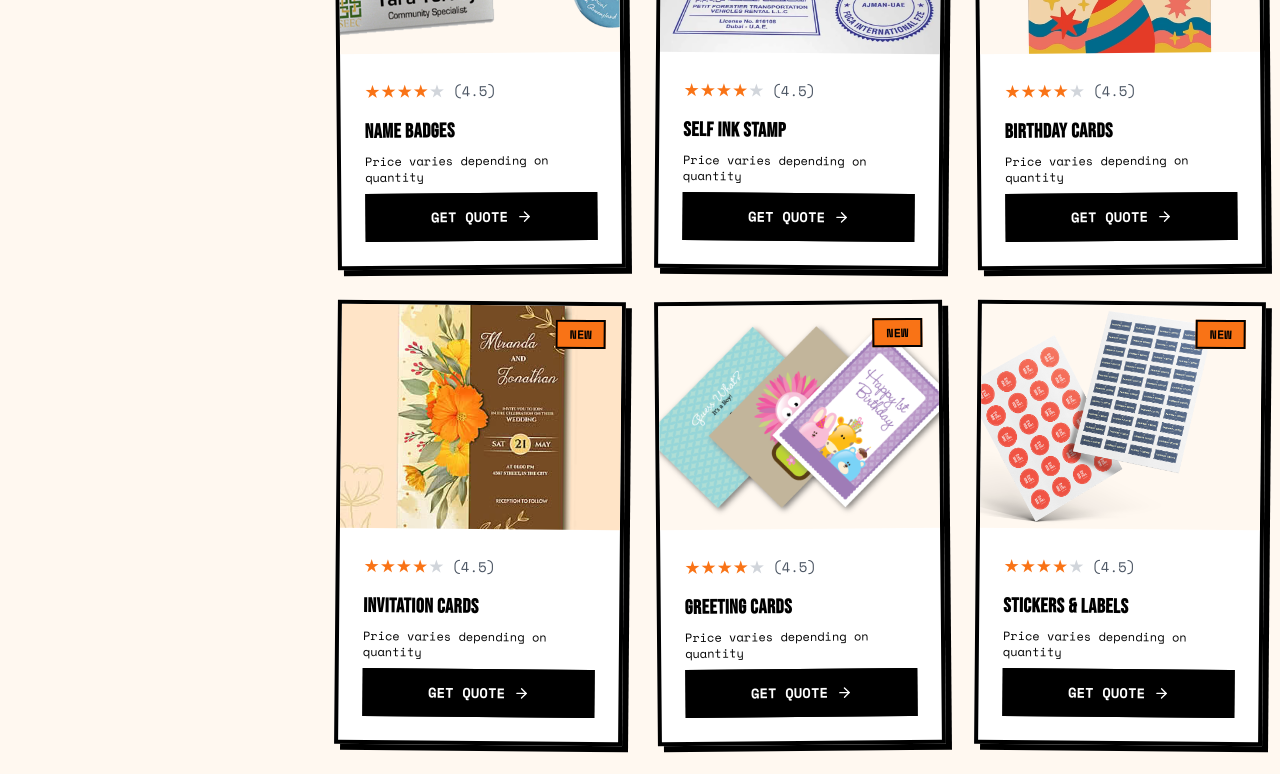
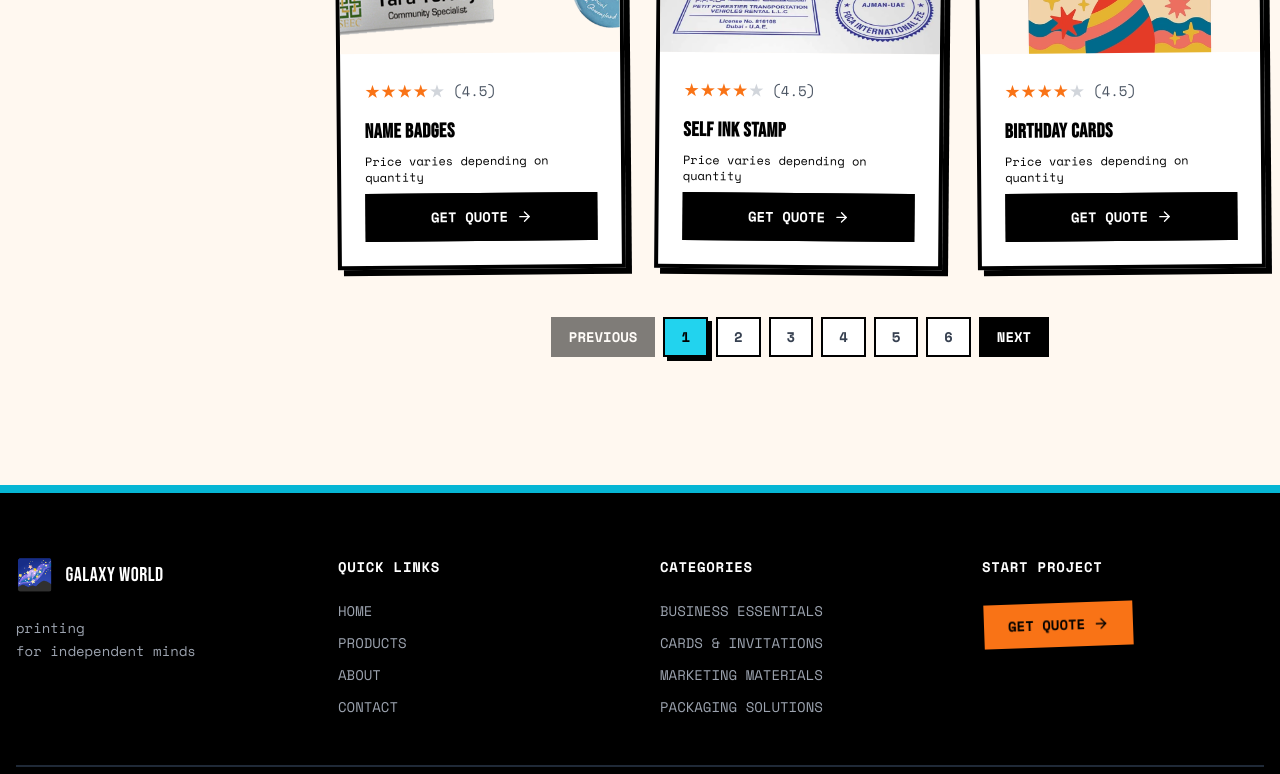
Before and after one commit to abcxhadi/GWAPrinting2, a React (Vite) app in the folder Website/: page /products in a window 1280 px wide. Shown: the part 1539-2313 px from the top of the page. Built offline with nearby package versions, Linux system fonts and the light colour scheme.

Commit message:
seperate to pages

```diff
--- a/Website/src/pages/ProductsPage.jsx
+++ b/Website/src/pages/ProductsPage.jsx
@@ -9,8 +9,14 @@ export function ProductsPage() {
   const [selectedCategory, setSelectedCategory] = useState(
     location.state?.selectedCategory || "all",
   );
+  const [currentPage, setCurrentPage] = useState(1);
+  const productsPerPage = 9;
   // This is a placeholder for future functionality, as the detail page was not implemented
   const [selectedProduct, setSelectedProduct] = useState(null);
+
+  useEffect(() => {
+    setCurrentPage(1);
+  }, [selectedCategory]);
 
   useEffect(() => {
     if (location.state?.selectedCategory) {
@@ -27,6 +33,16 @@ export function ProductsPage() {
       ? sampleProducts
       : sampleProducts.filter((p) => p.category === selectedCategory);
   const currentCategory = categories.find((c) => c.id === selectedCategory);
+
+  // Pagination logic
+  const indexOfLastProduct = currentPage * productsPerPage;
+  const indexOfFirstProduct = indexOfLastProduct - productsPerPage;
+  const currentProducts = filteredProducts.slice(
+    indexOfFirstProduct,
+    indexOfLastProduct,
+  );
+
+  const totalPages = Math.ceil(filteredProducts.length / productsPerPage);
 
   return (
     <div className="pt-20 min-h-screen bg-indie-cream">
@@ -92,7 +108,7 @@ export function ProductsPage() {
 
           <div className="flex-1">
             <div className="grid grid-cols-1 md:grid-cols-2 lg:grid-cols-3 gap-8">
-              {filteredProducts.map((product, index) => (
+              {currentProducts.map((product, index) => (
                 <div
                   key={product.id}
                   className="group bg-white border-4 border-black hover:border-cyan-500 overflow-hidden transition-all duration-300 shadow-[6px_6px_0_rgba(0,0,0,1)] hover:shadow-[8px_8px_0_rgba(0,217,255,1)] hover:-translate-y-1"
@@ -152,6 +168,38 @@ export function ProductsPage() {
                 </div>
               ))}
             </div>
+
+            {totalPages > 1 && (
+              <div className="flex justify-center items-center mt-12 space-x-2">
+                <button
+                  onClick={() => setCurrentPage((prev) => Math.max(prev - 1, 1))}
+                  disabled={currentPage === 1}
+                  className="px-4 py-2 bg-black text-white font-mono uppercase text-sm font-bold border-2 border-black hover:bg-cyan-500 hover:text-black transition-colors disabled:opacity-50 disabled:cursor-not-allowed"
+                >
+                  Previous
+                </button>
+                {[...Array(totalPages)].map((_, index) => (
+                  <button
+                    key={index}
+                    onClick={() => setCurrentPage(index + 1)}
+                    className={`px-4 py-2 font-mono uppercase text-sm font-bold border-2 border-black ${
+                      currentPage === index + 1
+                        ? "bg-cyan-400 text-black shadow-[4px_4px_0_rgba(0,0,0,1)]"
+                        : "bg-white text-gray-700 hover:border-black"
+                    }`}
+                  >
+                    {index + 1}
+                  </button>
+                ))}
+                <button
+                  onClick={() => setCurrentPage((prev) => Math.min(prev + 1, totalPages))}
+                  disabled={currentPage === totalPages}
+                  className="px-4 py-2 bg-black text-white font-mono uppercase text-sm font-bold border-2 border-black hover:bg-cyan-500 hover:text-black transition-colors disabled:opacity-50 disabled:cursor-not-allowed"
+                >
+                  Next
+                </button>
+              </div>
+            )}
           </div>
         </div>
       </div>
```
Also changed, not shown: 1 other file (tests, documents, lock files or other folders).
